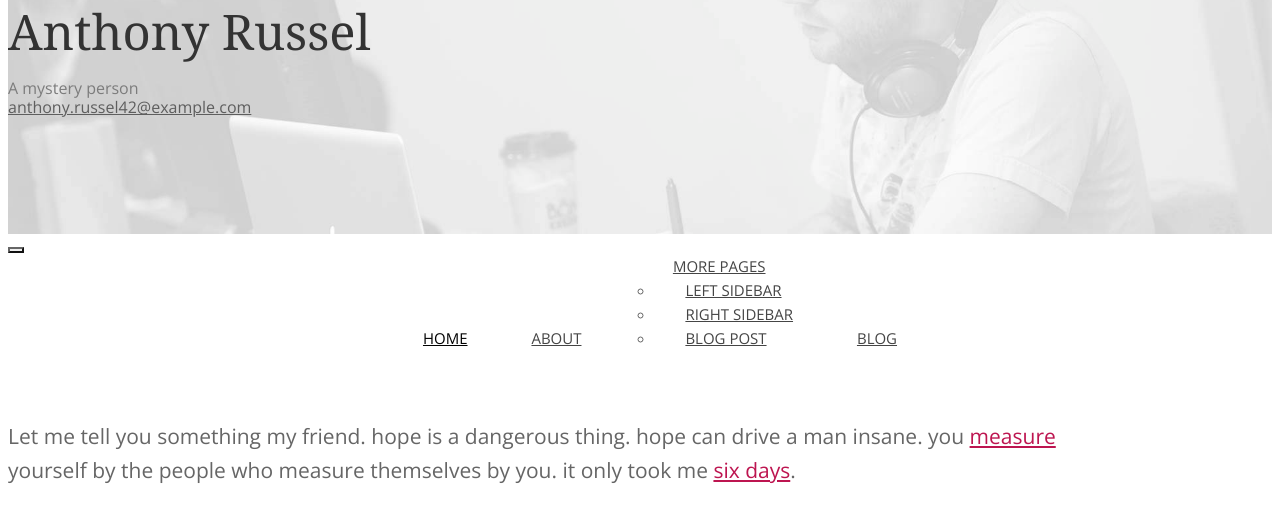
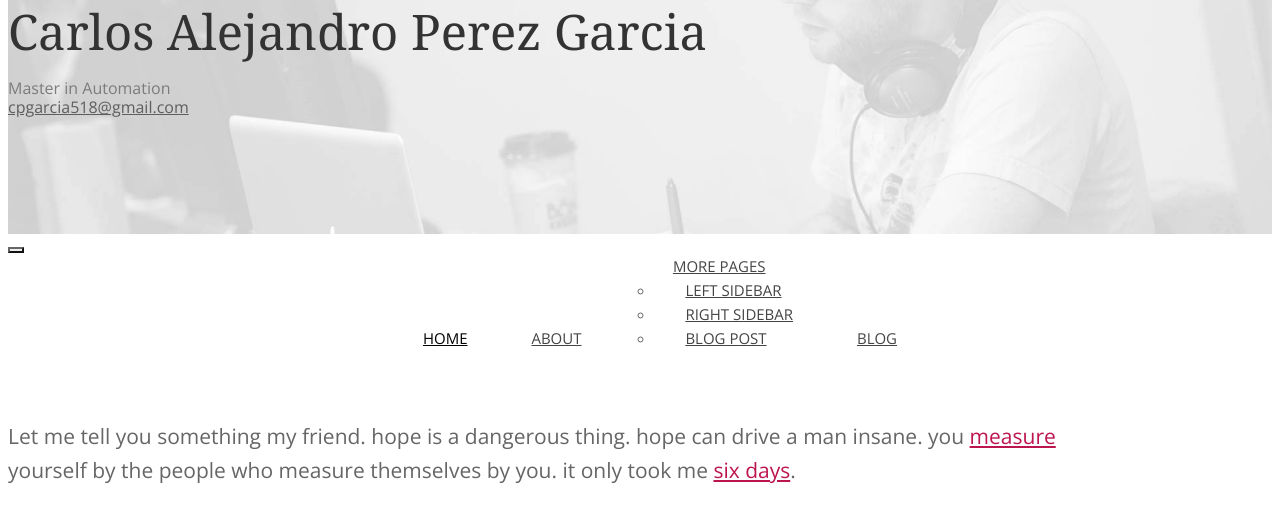
Before and after one commit to cpgarcia518/web-page, a plain HTML site: page index.html in a window 1280 px wide. Shown: the part 285-800 px from the top of the page. Drawn offline with nearby package versions, Linux system fonts and the light colour scheme; some icons are missing; a web font is replaced by a local one.

Commit message:
Adding my name

```diff
--- a/index.html
+++ b/index.html
@@ -27,9 +27,9 @@
 	<div id="head" class="parallax" parallax-speed="2">
 		<h1 id="logo" class="text-center">
 			<img class="img-circle" src="assets/images/guy.jpg" alt="">
-			<span class="title">Anthony Russel</span>
-			<span class="tagline">A mystery person<br>
-				<a href="">anthony.russel42@example.com</a></span>
+			<span class="title">Carlos Alejandro Perez Garcia</span>
+			<span class="tagline">Master in Automation<br>
+				<a href="">cpgarcia518@gmail.com</a></span>
 		</h1>
 	</div>
 
```
